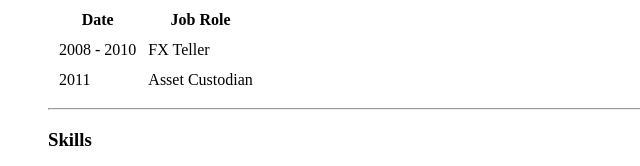
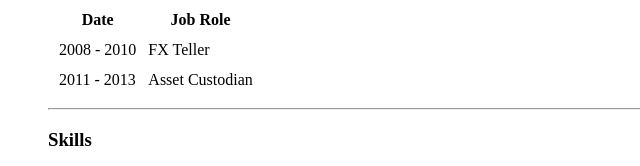
Before and after one commit to Kyngslyabebe/CV, a plain HTML site: page index.html in a window 1280 px wide. Shown: the part 429-595 px from the top of the page, 0-640 px from the left. Drawn offline with Linux system fonts and the light colour scheme.

Commit message:
Update index.html

```diff
--- a/index.html
+++ b/index.html
@@ -34,7 +34,7 @@
     <td>2008 - 2010</td>
     <td>FX Teller</td>
     <tr>
-      <td>2011</td>
+      <td>2011 - 2013</td>
       <td>Asset Custodian</td>
 
     </tr>
```
